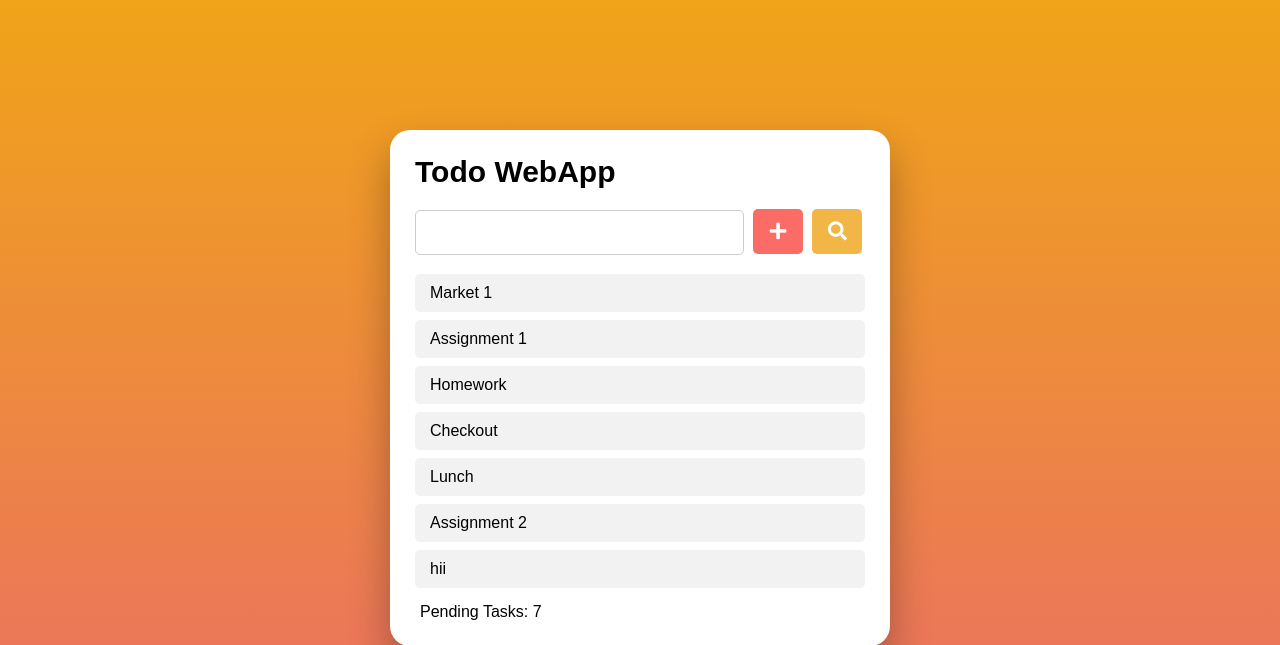
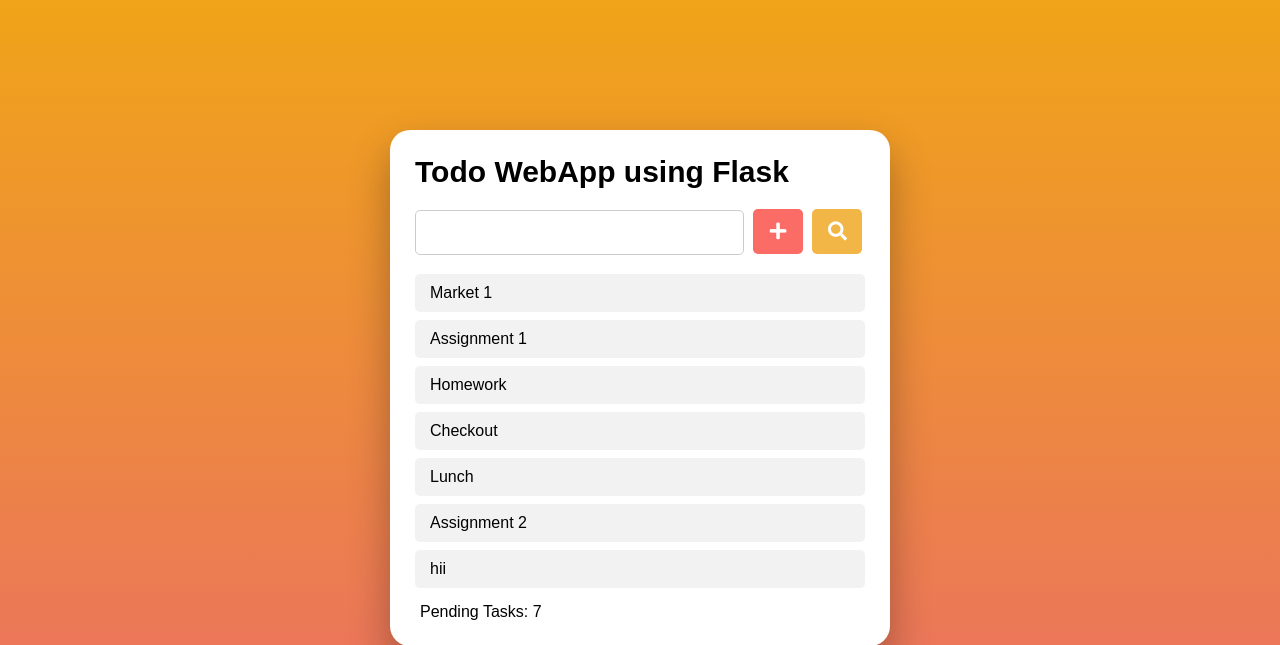
Before and after one commit to Tejas6122000/Todo-Flask, a Flask app: page / in a window 1280 px wide. Shown: the top 645 px of the page. Run offline with Flask 2, Linux system fonts and the light colour scheme; data comes from the database, SQL or seed files in the repository.

Commit message:
Update index.html

```diff
--- a/templates/index.html
+++ b/templates/index.html
@@ -12,7 +12,7 @@
 {% block body %}
 <div id="main">
 
-    <header>Todo WebApp</header>
+    <header>Todo WebApp using Flask</header>
     <div class="ip">
         {% if etask %}
         <form action="/todolist/edit/{{etask.id}}" method="POST">
```
